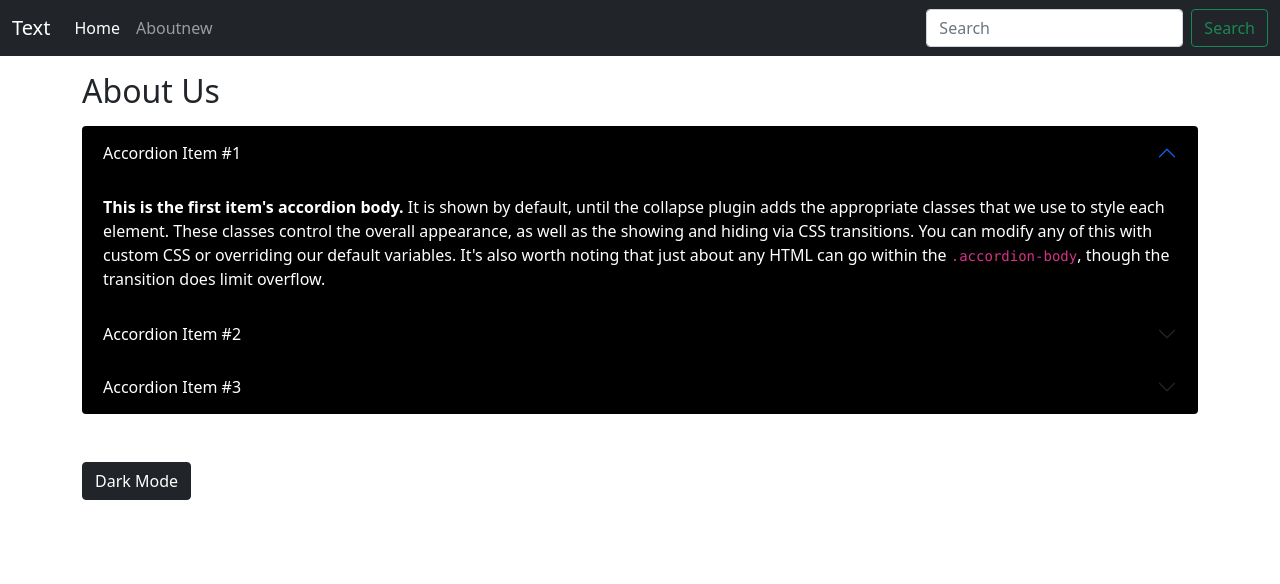
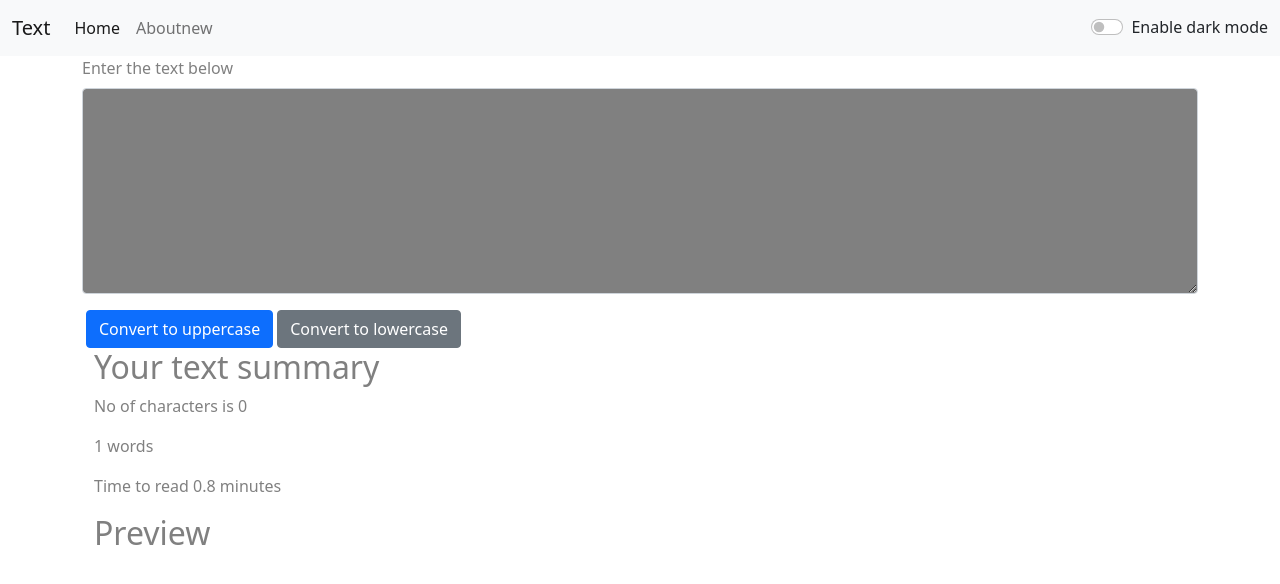
Before and after one commit to sanjaysj6282/Basic-text-malipulator-using-react-js, a React (Create React App) app: page / in a window 1280 px wide. Shown: the top 584 px of the page. Built offline with nearby package versions, Linux system fonts and the light colour scheme.

Commit message:
added dark

```diff
--- a/src/App.js
+++ b/src/App.js
@@ -1,19 +1,35 @@
 import './App.css';
 import About from './Components/About';
 import Navbar from './Components/Navbar';
+import TextForm from './Components/TextForm';
+import React, {useState} from 'react';
+
 // import TextForm from './Components/TextForm';
 
 let name="Text";
 function App() {
+  const [mode, setMode] = useState('light');
+
+  const toogleMode=()=>{
+    if(mode==='dark'){
+      setMode('light');
+      document.body.style.backgroundColor='white';
+    }
+    else{
+      setMode('dark');
+      document.body.style.backgroundColor='grey';
+    }
+  }
+
   return (
     <>
     {/* Added navbar */}
-      <Navbar title={name} Textabout="Aboutnew"/>
-      {/* <div className="container">
-        <TextForm heading="Enter the text below" />
-      </div> */}
+      <Navbar title={name} Textabout="Aboutnew" mode={mode} toggleMode={toogleMode}/>
+      <div className="container">
+        <TextForm heading="Enter the text below" mode={mode}/>
+      </div>
 
-      <About/>
+      {/* <About/> */}
 
 
     </>
--- a/src/Components/Navbar.js
+++ b/src/Components/Navbar.js
@@ -4,7 +4,7 @@
 export default function Navbar(props) {
   return (
     <div>
-      <nav className="navbar navbar-expand-lg navbar-dark bg-dark">
+      <nav className={`navbar navbar-expand-lg navbar-${props.mode} bg-${props.mode}`}>
         <div className="container-fluid">
           <a className="navbar-brand" href="/">{props.title}</a>
           <button className="navbar-toggler" type="button" data-bs-toggle="collapse" data-bs-target="#navbarSupportedContent" aria-controls="navbarSupportedContent" aria-expanded="false" aria-label="Toggle navigation">
@@ -19,10 +19,10 @@
                 <a className="nav-link" href="/">{props.Textabout}</a>
               </li>
             </ul>
-            <form className="d-flex">
-              <input className="form-control me-2" type="search" placeholder="Search" aria-label="Search"/>
-              <button className="btn btn-outline-success" type="submit">Search</button>
-            </form>
+            <div className="form-check form-switch">
+              <input className="form-check-input" type="checkbox" role="switch" id="flexSwitchCheckDefault" onClick={props.toggleMode}/>
+              <label className={`form-check-label text-${props.mode==='dark'?'light':'dark'}`}htmlfor="flexSwitchCheckDefault">Enable dark mode</label>
+            </div>
           </div>
         </div>
       </nav>
--- a/src/Components/TextForm.js
+++ b/src/Components/TextForm.js
@@ -28,16 +28,16 @@
     const val = "No of characters is "+noofchar;
     return (
         <>
-        <div>
+        <div style={{color: props.mode==='dark'?'white':'grey'}}>
             <div className="mb-3">
                 <label for="My box" className="form-label">{props.heading}</label>
-                <textarea className="form-control" value={text} onChange={handleOnChange} id="mybox" rows="8"></textarea>
+                <textarea className="form-control" value={text} onChange={handleOnChange} id="mybox" rows="8" style={{backgroundColor: props.mode==='dark'?'light':'grey', color: props.mode==='dark'?'white':'grey'}}></textarea>
             </div>
 
                 <button type="button" className="btn btn-primary mx-1" onClick={handleUpClick}>Convert to uppercase</button>
                 <button type="button" class="btn btn-secondary" onClick={handleLowerClick}>Convert to lowercase</button>
         </div>
-        <div className="container">
+        <div className="container" style={{color: props.mode==='dark'?'white':'grey'}}>
             <h2>Your text summary</h2>
             <p>{val}</p>
             <p>{text.split(" ").length} words</p>
```
